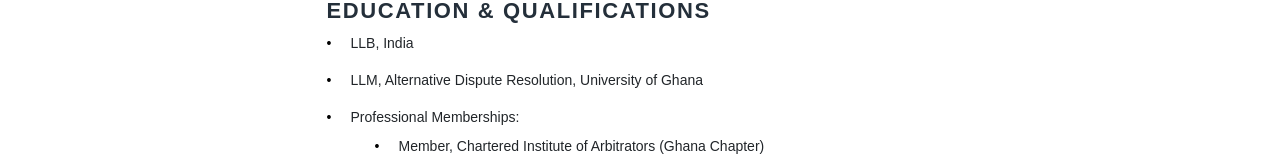
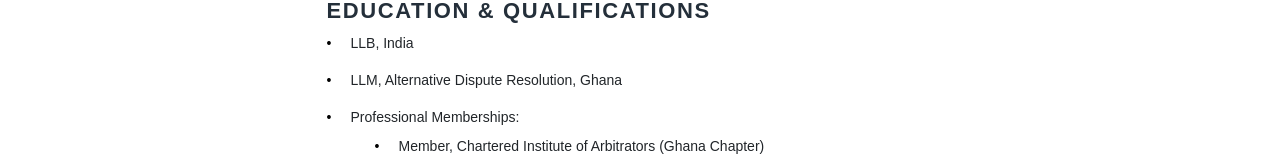
Before and after one commit to kiidbrian/vicky-portfolio, a Next.js app: page /about in a window 1280 px wide. Shown: the part 358-518 px from the top of the page. Built offline with nearby package versions, Linux system fonts and the light colour scheme.

Commit message:
more updates

```diff
--- a/src/app/about/page.tsx
+++ b/src/app/about/page.tsx
@@ -25,9 +25,7 @@ export default function About() {
                 <h3 className="heading3">Education & Qualifications</h3>
                 <ul className="qualification-list">
                   <li>LLB, India</li>
-                  <li>
-                    LLM, Alternative Dispute Resolution, University of Ghana
-                  </li>
+                  <li>LLM, Alternative Dispute Resolution, Ghana</li>
                   <li>
                     Professional Memberships:
                     <ul>
--- a/src/app/components/header/Header.tsx
+++ b/src/app/components/header/Header.tsx
@@ -1,8 +1,8 @@
-'use client';
+"use client";
 
 import React from "react";
 import Link from "next/link";
-import { usePathname } from "next/navigation";
+import {usePathname} from "next/navigation";
 
 interface HeaderProps {
   type?: boolean;
@@ -47,7 +47,7 @@ const Header: React.FC<HeaderProps> = () => {
                     <a href="#">Young Diplomats of Ghana (YDG) Leadership</a>
                   </li>
                   <li>
-                    <a href="#">The LawPrep</a>
+                    <a href="#">The LawPrep Project</a>
                   </li>
                   {/* <li className="has-children">
                       <a href="#">Dropdown</a>
```
